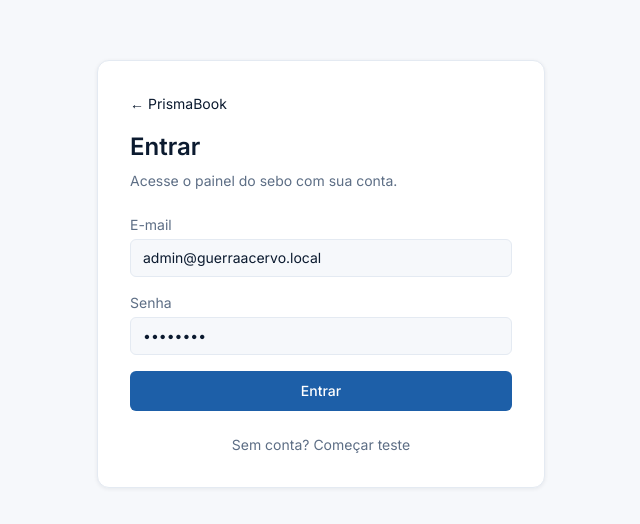
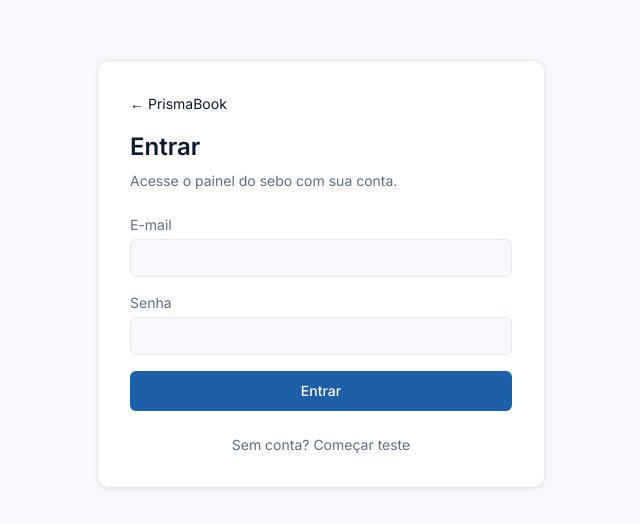
Before and after one commit to ftsmazzo/guerraacervo, a Next.js app: page /login in a window 1280 px wide. Shown: the part 126-650 px from the top of the page, without its empty margins (319-959 px from the left). Built offline with nearby package versions, Linux system fonts and the light colour scheme.

Commit message:
Stop prefilling the login form with the platform admin credentials.

```diff
--- a/src/app/login/login-form.tsx
+++ b/src/app/login/login-form.tsx
@@ -6,8 +6,8 @@ import { FormEvent, useState } from "react";
 export function LoginForm() {
   const router = useRouter();
   const searchParams = useSearchParams();
-  const [email, setEmail] = useState("admin@guerraacervo.local");
-  const [password, setPassword] = useState("admin123");
+  const [email, setEmail] = useState("");
+  const [password, setPassword] = useState("");
   const [error, setError] = useState<string | null>(null);
   const [loading, setLoading] = useState(false);
 
```
